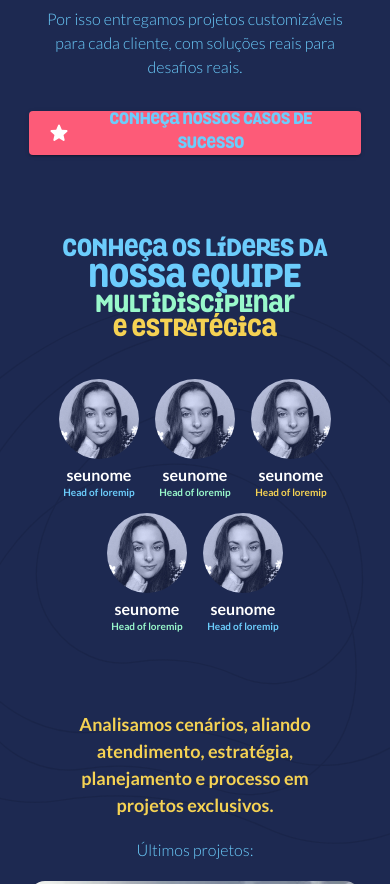
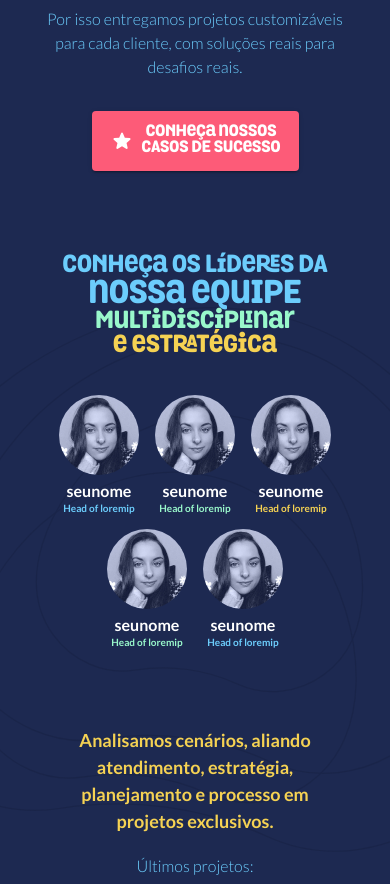
Before and after one commit to alanzdr/sower-2020, a plain HTML site: page index.html in a window 390 px wide. Shown: the part 2483-3367 px from the top of the page. Drawn offline with Linux system fonts and the light colour scheme.

Commit message:
button fix 3

```diff
--- a/index.html
+++ b/index.html
@@ -13,7 +13,7 @@
       href="https://sower.io/wp-content/uploads/2019/02/cropped-logo-1-192x192.png"
       type="image/x-icon"
     />
-    <link rel="stylesheet" href="assets/css/index.css?v=1.2.2" />
+    <link rel="stylesheet" href="assets/css/index.css?v=1.2.3" />
   </head>
   <body>
     <!-- HEADER -->
@@ -277,11 +277,11 @@
     <section id="content-introduction" class="animated">
       <div class="container">
         <div id="introduction-growth" class="growth animated">
-          <p class="text-up">
+          <p class="text text-up">
             Sabemos que existem diversos caminhos que podem oferecer
           </p>
           <h2>cREscIMenTo ao seu negócio</h2>
-          <p class="text-down">
+          <p class="text text-down">
             Por isso entregamos projetos customizáveis para cada cliente, com
             soluções reais para desafios reais.
           </p>
--- a/src/scss/_default.scss
+++ b/src/scss/_default.scss
@@ -95,7 +95,8 @@ p {
 }
 
 .btn {
-  padding: 10px 18px;
+  padding: 0 18px;
+  height: 44px;
   display: flex;
   flex-direction: row;
   align-items: center;
@@ -123,12 +124,9 @@ p {
   p {
     color: #fff;
     margin: 0;
-    display: flex;
-    align-items: center;
     transform: translateY(-3px);
     font-weight: 800;
-    line-height: 24px;
-    height: 24px;
+    line-height: 1;
     font-family: 'Grota Rounded', sans-serif;
   }
 }
--- a/src/scss/_introduction.scss
+++ b/src/scss/_introduction.scss
@@ -70,7 +70,7 @@
     transition: opacity .8s ease-in;
     transition-delay: .3s;
   }
-  p {
+  .text {
     text-align: center;
     color: #6CCDFC;
     line-height: 1.5;
@@ -110,7 +110,7 @@
       margin: 10px auto;
       font-size: 24px;
     }
-    p {
+    .text {
       opacity: 1;
       max-width: 100%;
       &.text-up {
@@ -122,8 +122,8 @@
     }
     .btn {
       margin-top: 32px;
-      span {
-        height: 38px;
+      height: 60px;
+      p {
         max-width: 139px;
       }
     }
```
Also changed, not shown: assets/css/index.css, 1 other file.
